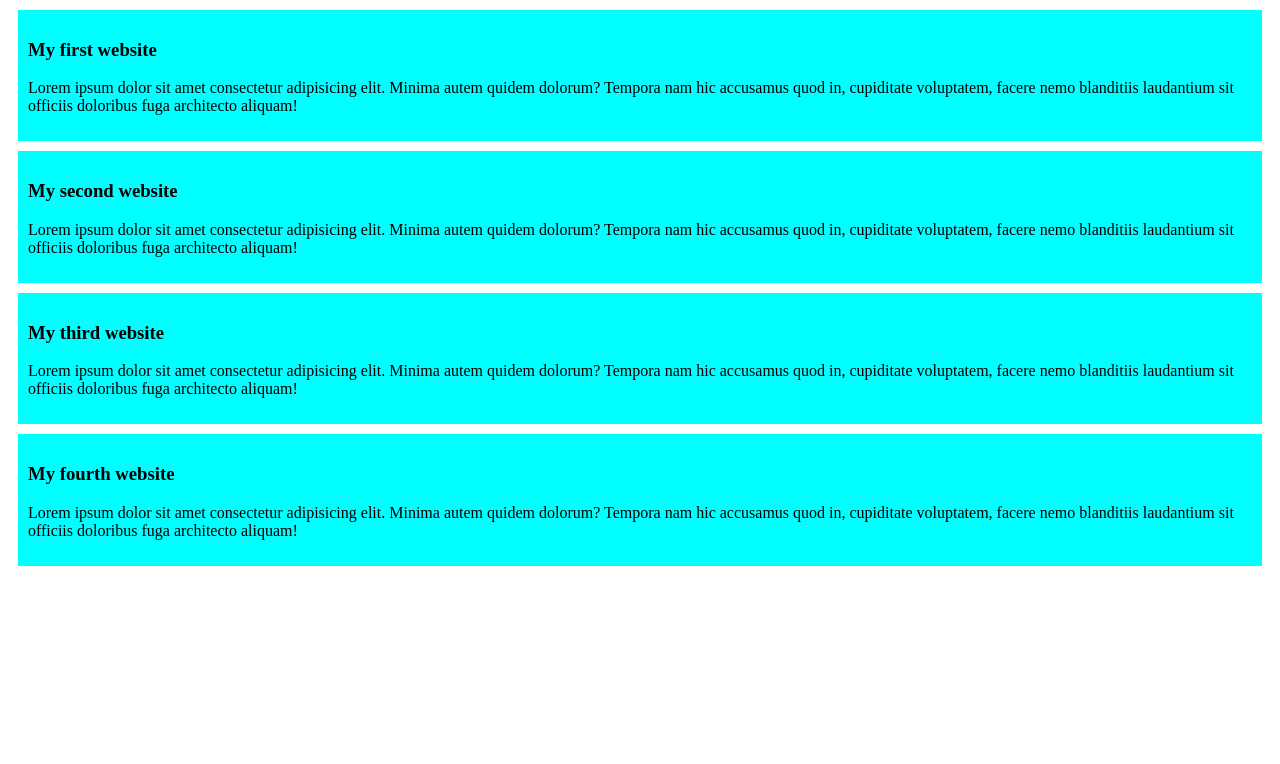
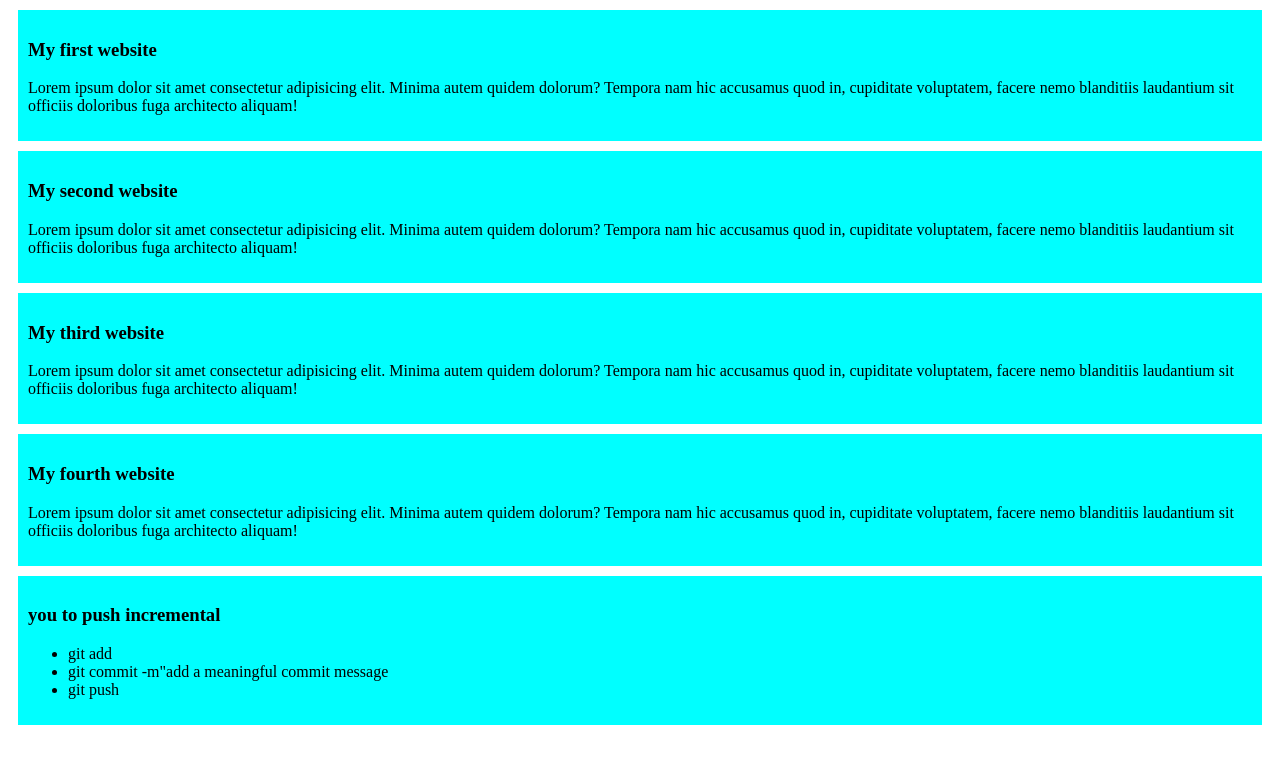
Before and after one commit to OmarTanjil/My-New-Website, a plain HTML site: page index.html in a window 1280 px wide. Drawn offline with Linux system fonts and the light colour scheme.

Commit message:
added a list to push code

```diff
--- a/index.html
+++ b/index.html
@@ -23,5 +23,13 @@
         <h3>My fourth website</h3>
         <p>Lorem ipsum dolor sit amet consectetur adipisicing elit. Minima autem quidem dolorum? Tempora nam hic accusamus quod in, cupiditate voluptatem, facere nemo blanditiis laudantium sit officiis doloribus fuga architecto aliquam!</p>
     </div>
+    <div>
+        <h3>you to push incremental</h3>
+        <ul>
+            <li>git add</li>
+            <li>git commit -m"add a meaningful commit message</li>
+            <li>git push</li>
+        </ul>
+    </div>
 </body>
 </html>
```
